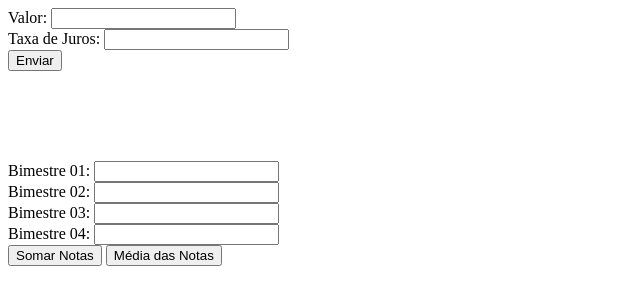
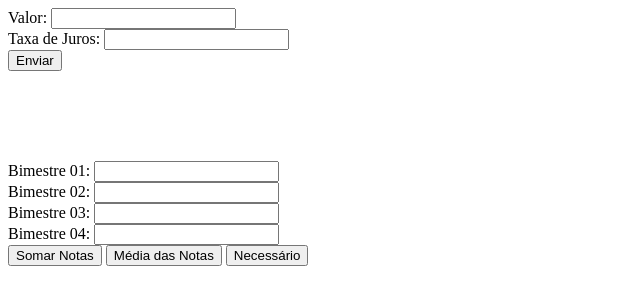
Before and after one commit to anajusantos41/primeiroi_3t, a plain HTML site: page index.html in a window 1280 px wide. Shown: the whole page, without its empty margins (0-640 px from the left). Drawn offline with Linux system fonts and the light colour scheme.

Commit message:
Update index.html

```diff
--- a/index.html
+++ b/index.html
@@ -20,6 +20,8 @@ Bimestre 02: <input id="b2" type="text"><br>
 Bimestre 03: <input id="b3" type="text"><br>
 Bimestre 04: <input id="b4" type="text"><br>
 <button onclick="soma()">Somar Notas</button>
-    <button onclick="média()">Média das Notas</button>
+<button onclick="média()">Média das Notas</button>
+<button onclick="necessário()">Necessário</button>
+
 </body>
 </html>
```
